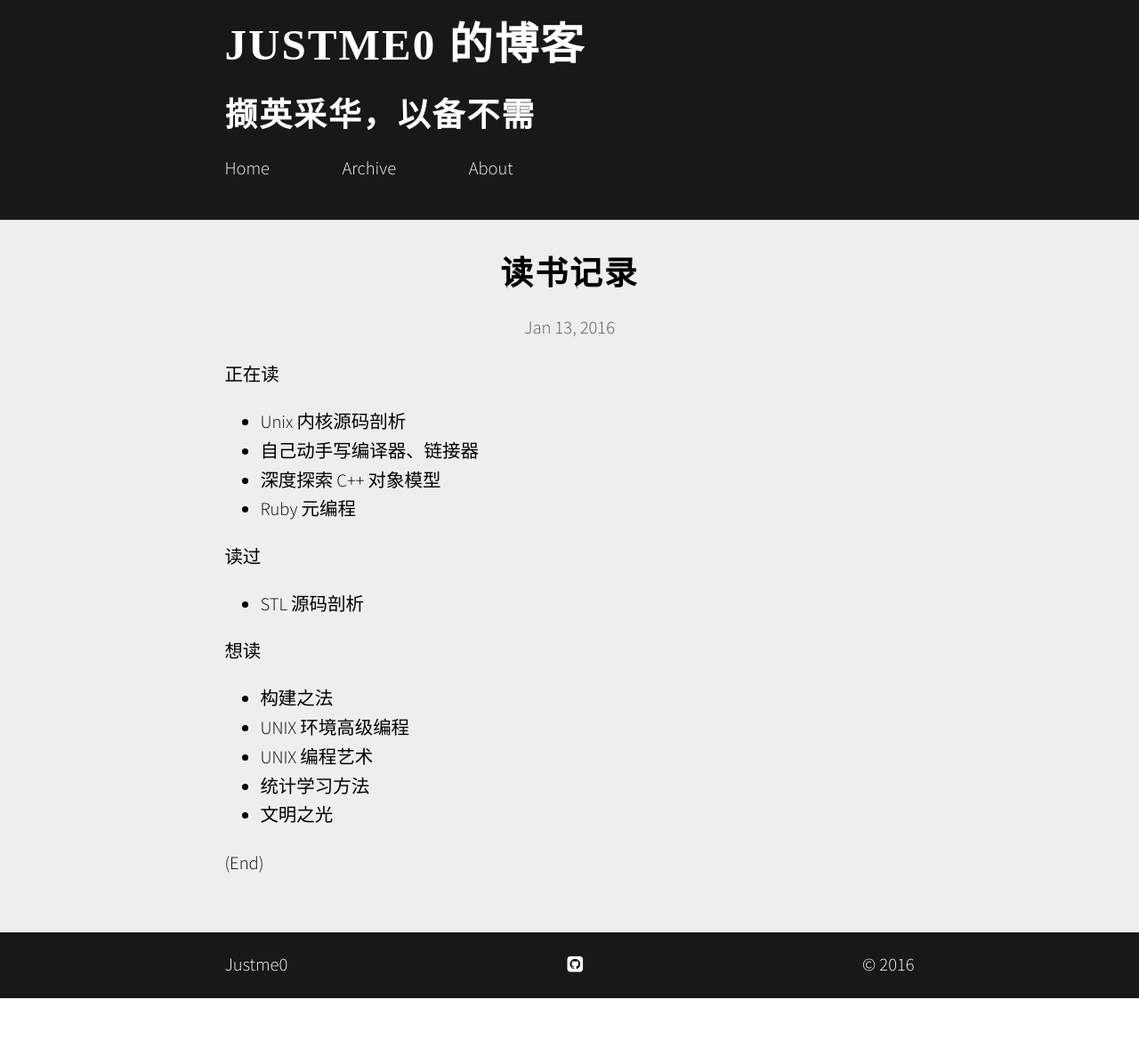
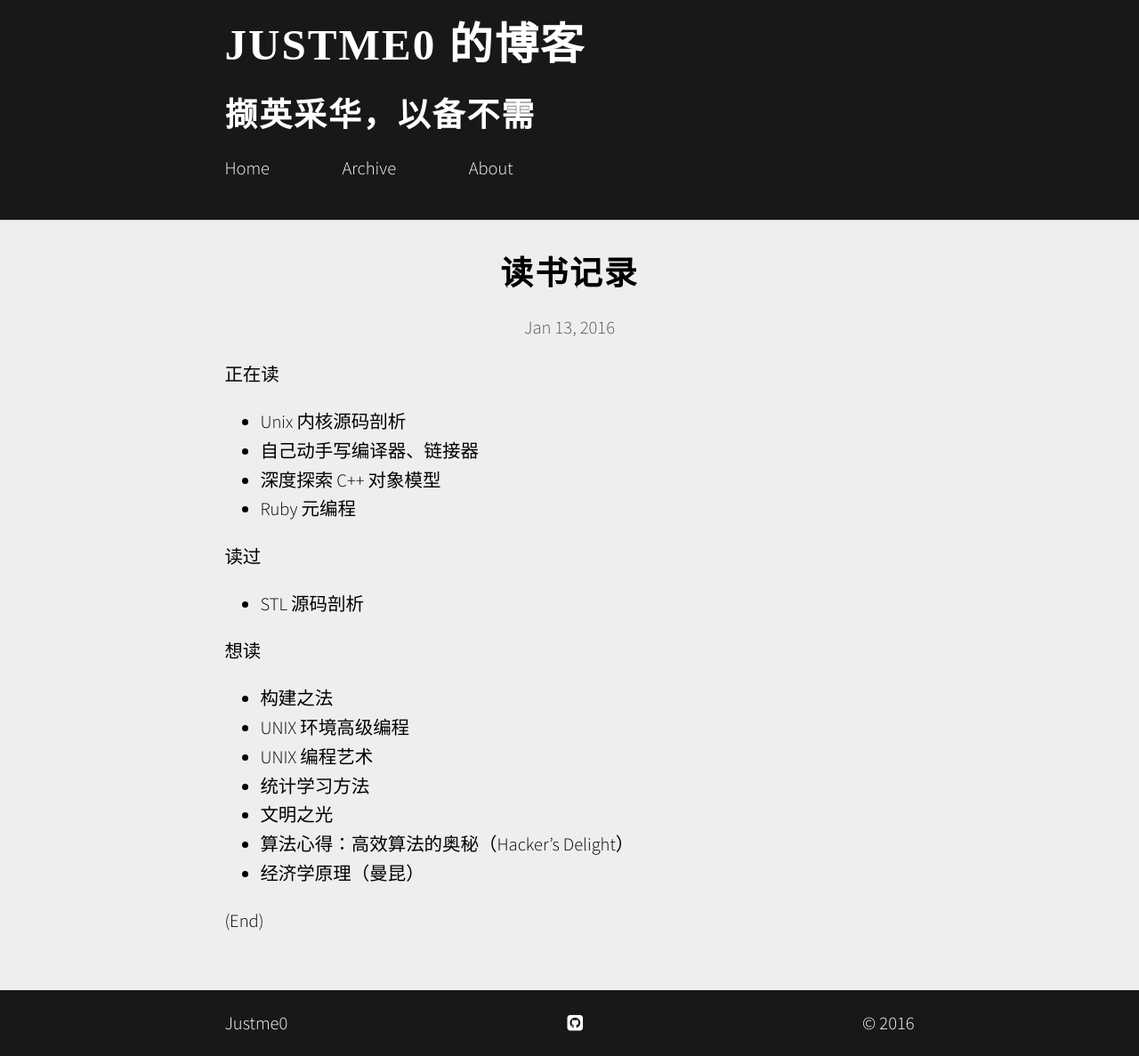
Before and after one commit to Justme0/justme0.github.io, a Jekyll site: the page built from _posts/2016-01-13-book.md, in a window 1280 px wide. Shown: the whole page at 89% size. Built offline with Jekyll 4.4.1, drawn with Linux system fonts in a browser that asks for light colours; nearby versions of some CDN libraries; some web fonts are replaced; comment, search, counter and statistics services are not loaded; before the commit the page ends 1122 px from its top, so only the background shows below that.

Commit message:
Add TODO books

```diff
--- a/_posts/2016-01-13-book.md
+++ b/_posts/2016-01-13-book.md
@@ -21,5 +21,7 @@ comments: true
 * UNIX 编程艺术
 * 统计学习方法
 * 文明之光
+* 算法心得：高效算法的奥秘（Hacker's Delight）
+* 经济学原理（曼昆）
 
 (End)
```
